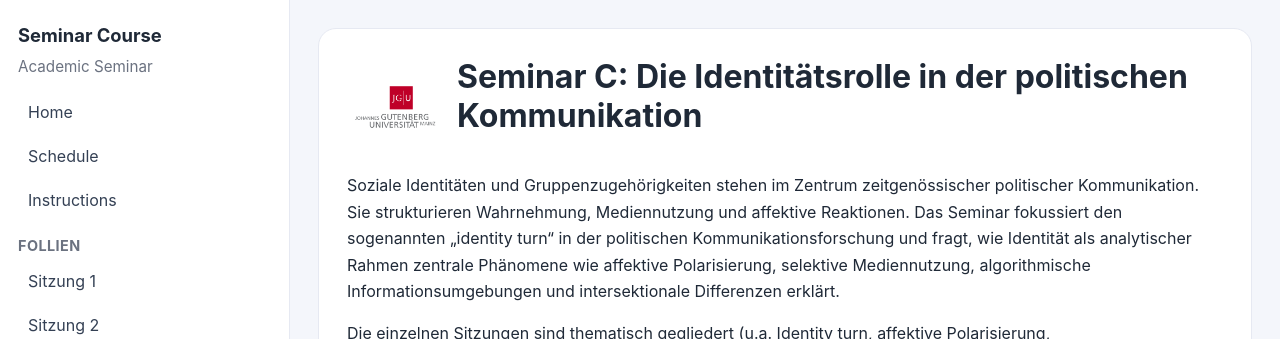
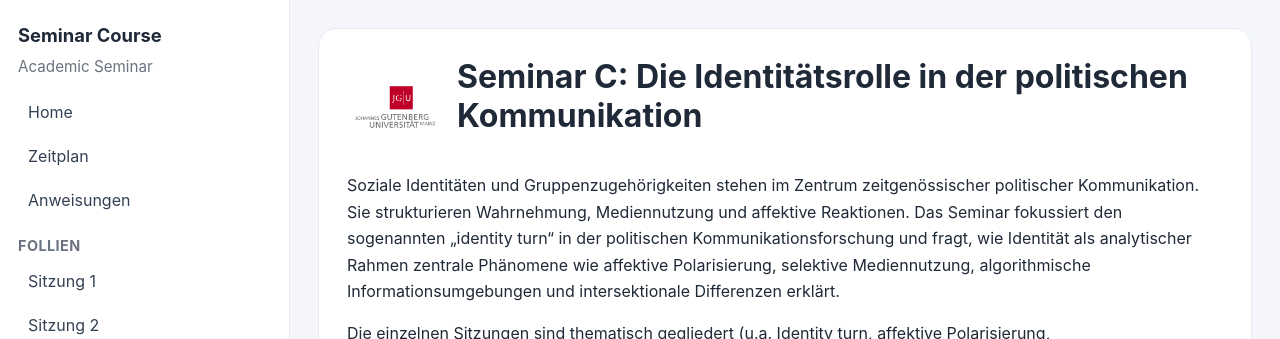
Before and after one commit to bellasgon/SeminarC_Sommer, a Jekyll site: the page built from index.md, in a window 1280 px wide. Shown: the top 339 px of the page. Built offline with Jekyll 4.4.1, drawn with Linux system fonts in a browser that asks for light colours.

Commit message:
Translate navigation titles to German

```diff
--- a/_config.yml
+++ b/_config.yml
@@ -19,9 +19,9 @@ course_navigation:
   main:
     - title: Home
       path: /
-    - title: Schedule
+    - title: Zeitplan
       path: /schedule
-    - title: Instructions
+    - title: Anweisungen
       path: /instructions
 
   follien:
```
